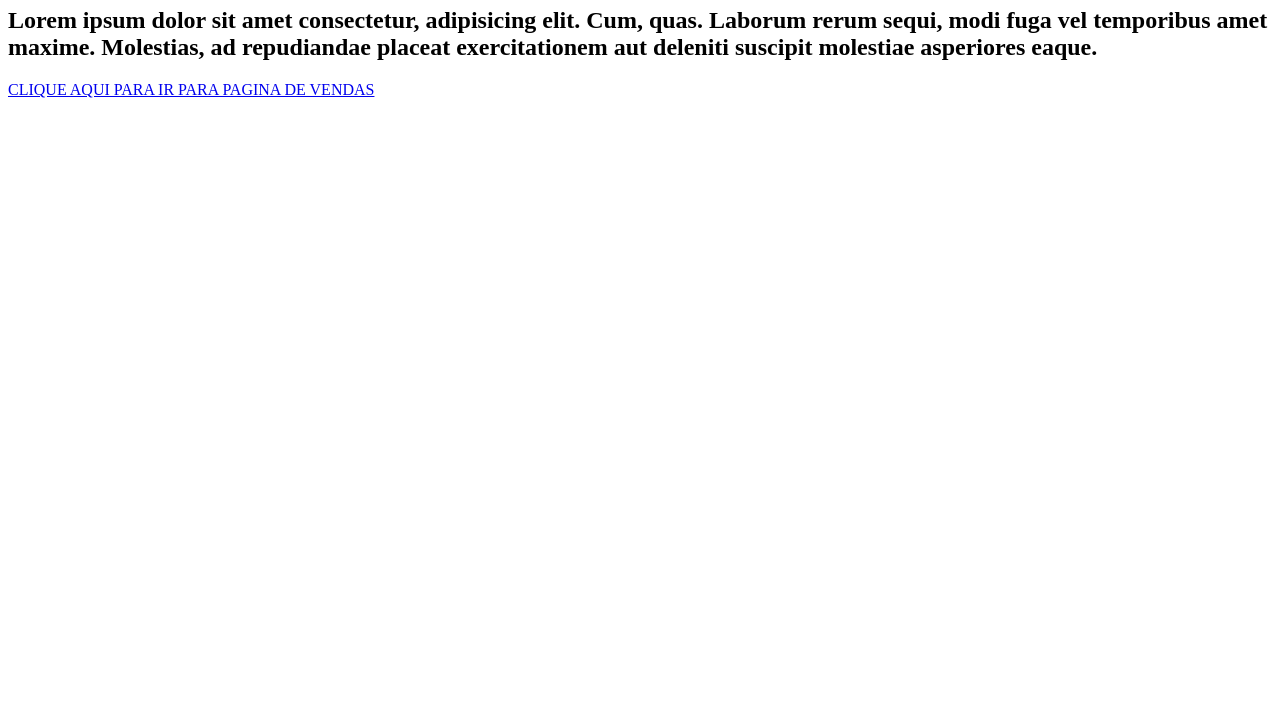
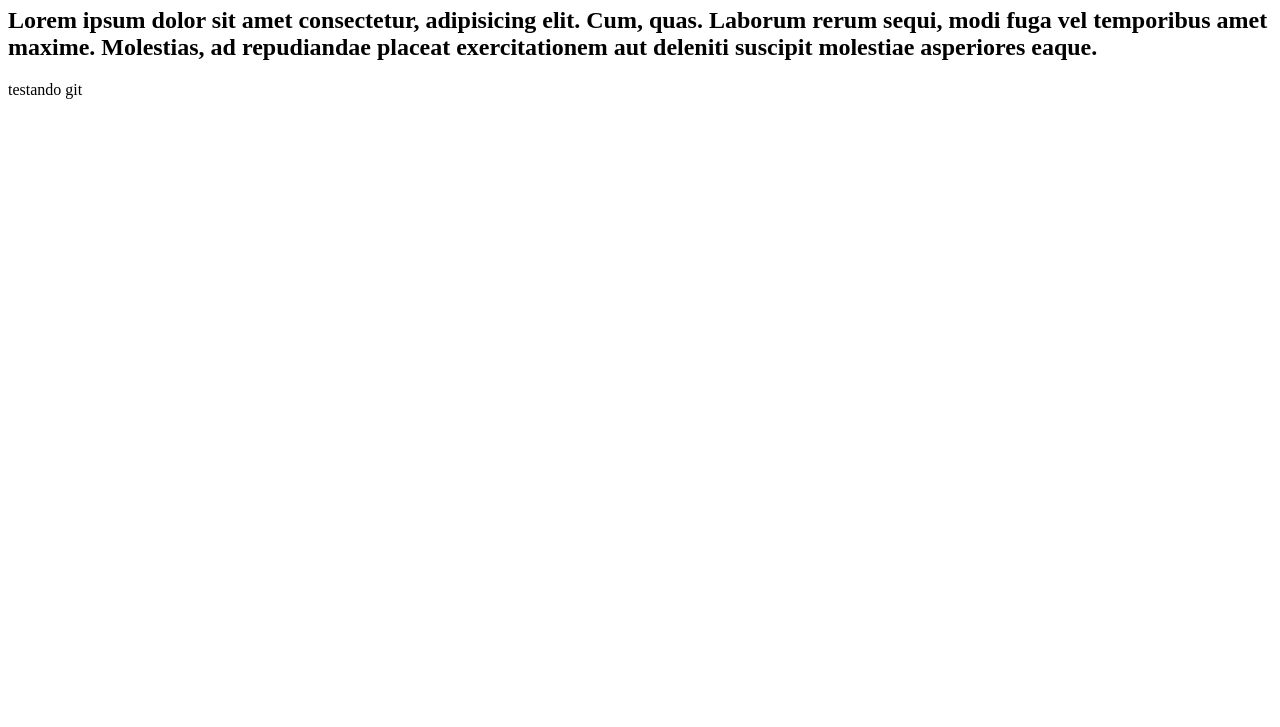
Before and after one commit to pedrocarrara12/aula-git, a plain HTML site: page index.html in a window 1280 px wide. Shown: the part 73-800 px from the top of the page. Drawn offline with Linux system fonts and the light colour scheme.

Commit message:
novo teste

```diff
--- a/index.html
+++ b/index.html
@@ -13,6 +13,6 @@
       repudiandae placeat exercitationem aut deleniti suscipit molestiae
       asperiores eaque.
     </h2>
-    <a href="vendas.html">CLIQUE AQUI PARA IR PARA PAGINA DE VENDAS</a>
+    <p>testando git</p>
   </body>
 </html>
```
